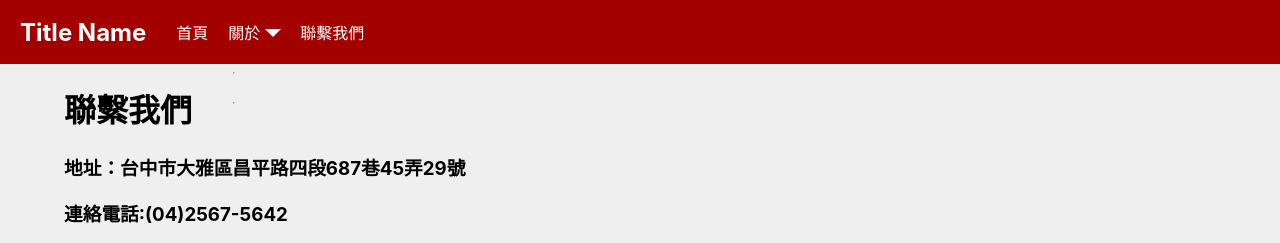
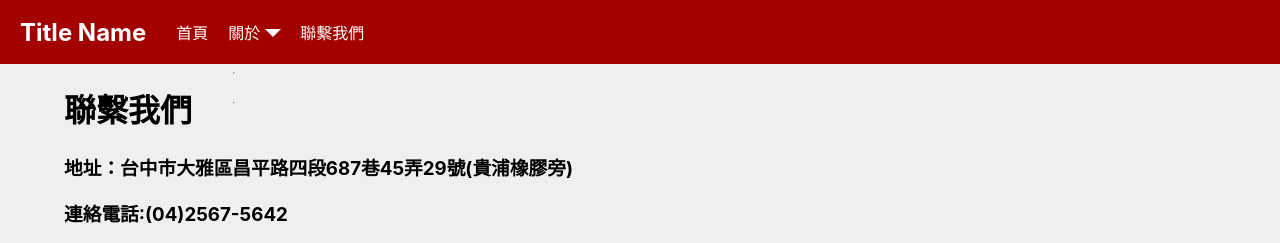
Before and after one commit to JimmyHuang3364/-inventory-front-end-react, a React (Create React App) app: page /contactUs in a window 1280 px wide. Shown: the top 243 px of the page. Built offline with nearby package versions, Linux system fonts and the light colour scheme.

Commit message:
聯繫我們頁>嵌入google map

```diff
--- a/src/components/pages/ContactUs.jsx
+++ b/src/components/pages/ContactUs.jsx
@@ -1,21 +1,21 @@
 import styled from "styled-components"
 
 const GoogleMap = styled.div`
-  width: 100%;
-  height: 500px;
-  background: #454545;
+
 `
 
 const ContactUs = () => {
   return (
     <>
       <h1>聯繫我們</h1>
-      <h3>地址：台中市大雅區昌平路四段687巷45弄29號</h3>
+      <h3>地址：台中市大雅區昌平路四段687巷45弄29號(貴浦橡膠旁)</h3>
       <h3>連絡電話:(04)2567-5642</h3>
       <h3>傳真:(04)2567-5642</h3>
       {/* 鑲嵌google Map */}
       <h2>Google Map</h2>
-      <GoogleMap />
+      <GoogleMap>
+        <iframe src="https://www.google.com/maps/embed?pb=!1m14!1m12!1m3!1d909.5592474099384!2d120.6717344558397!3d24.233488616997985!2m3!1f0!2f0!3f0!3m2!1i1024!2i768!4f13.1!5e0!3m2!1szh-TW!2stw!4v1715156910506!5m2!1szh-TW!2stw" title="test"  width="100%" height="500" allowfullscreen="" loading="lazy" referrerpolicy="no-referrer-when-downgrade"></iframe>
+      </GoogleMap>
     </>
   )
 }
```
